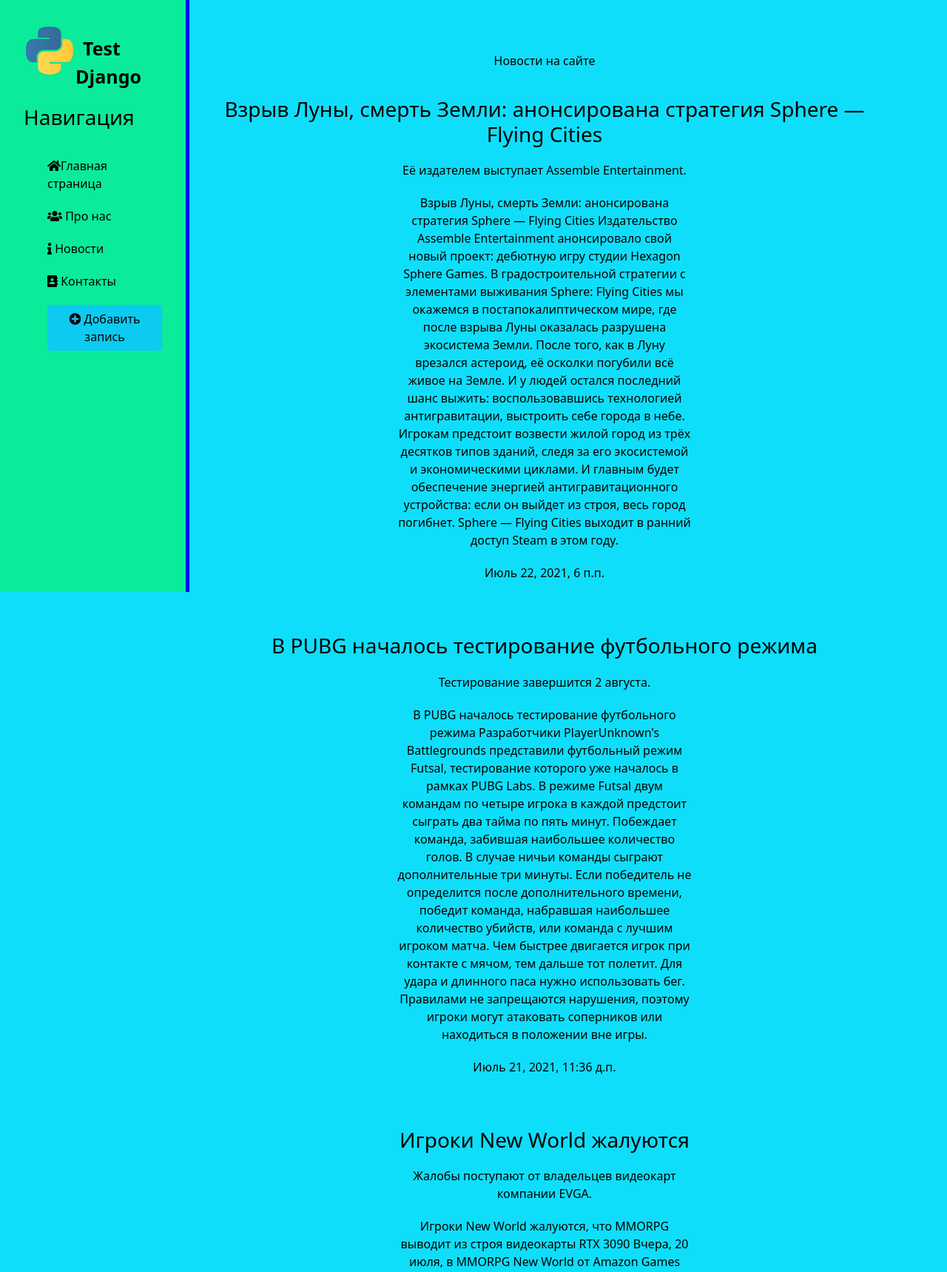
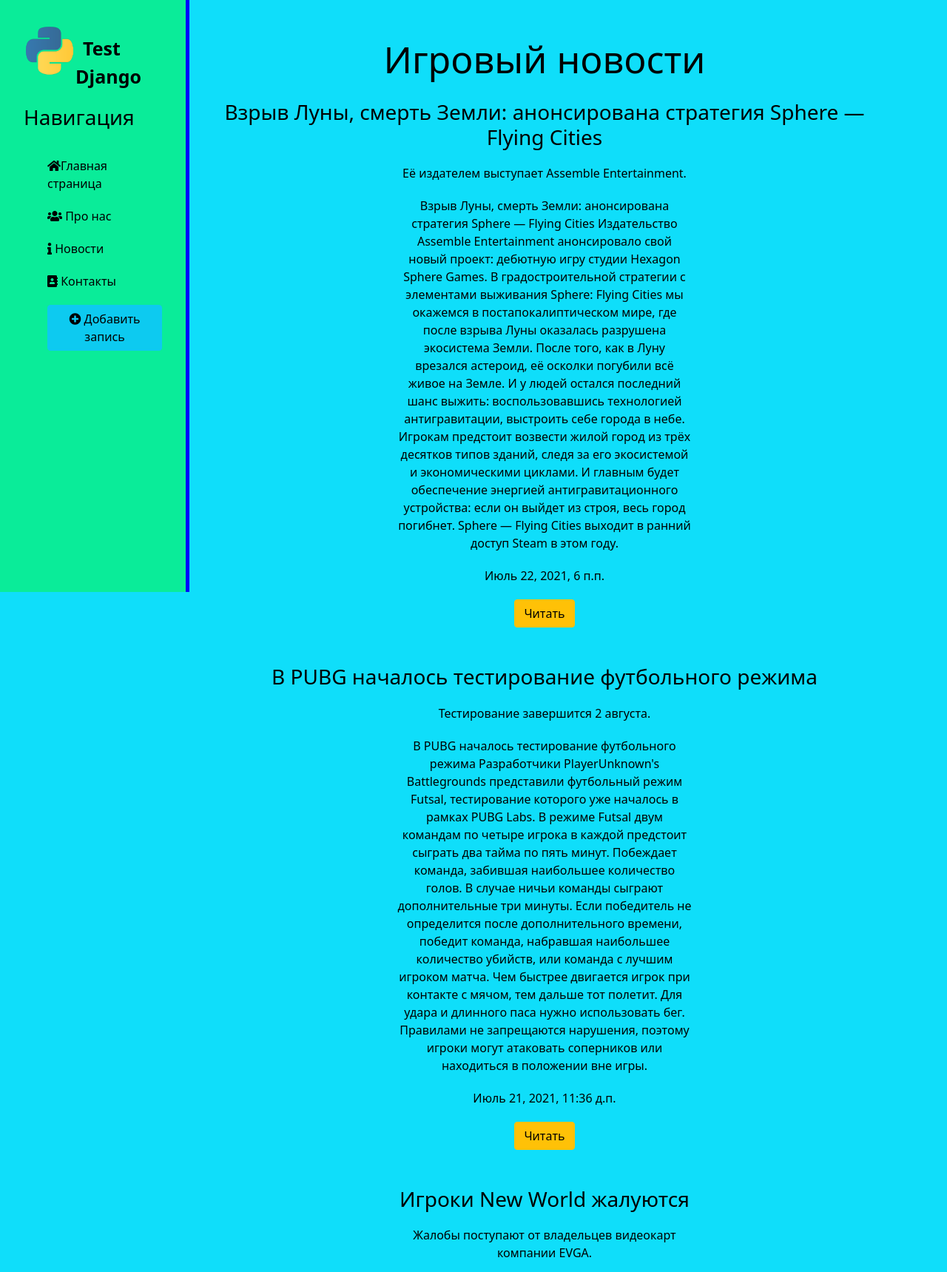
Before and after one commit to Piton2306/StudyDjango, a Django app: page /news/ in a window 1280 px wide. Shown: the top 1719 px of the page at 74% size. Run offline with Django 3.2, Linux system fonts and the light colour scheme; data comes from the database, SQL or seed files in the repository; some libraries are stand-ins or nearby versions.

Commit message:
lesson 10 result

```diff
--- a/Django/news/templates/news/news_home.html
+++ b/Django/news/templates/news/news_home.html
@@ -1,9 +1,8 @@
 {% extends 'main/layout.html' %}
-{% block title %}Новости на сайте{{ title }}{% endblock %}
+{% block title %}Новости на сайте{% endblock %}
 {% block content %}
 <div class='feature'>
-    <h1>{{ title }}</h1>
-    <p>Новости на сайте</p>
+    <h1>Игровый новости</h1>
         {% if news %}
         {% for el in news %}
         <div class = "alert">
@@ -11,6 +10,7 @@
             <p>{{ el.anons }}</p>
             <p>{{ el.full_text }}</p>
             <p>{{ el.date }}</p>
+            <a href="{%url 'news-detail' el.id%}" class="btn btn-warning" >Читать</a>
                 </div>
             {% endfor  %}
         {% else %}
--- a/Django/news/urls.py
+++ b/Django/news/urls.py
@@ -4,4 +4,5 @@
 urlpatterns = [
     path('', views.news_home, name='news_home'),
     path('create', views.create, name='create'),
-    ]
+    path('<int:pk>', views.news_detail_view.as_view(),name='news-detail',)
+]
--- a/Django/news/views.py
+++ b/Django/news/views.py
@@ -1,12 +1,18 @@
-from django.shortcuts import render,redirect
+from django.shortcuts import render, redirect
 from .models import article
 from .form import articleForm
+from django.views.generic import DetailView
 
 
-# Create your views here.
 def news_home(request):
     news = article.objects.order_by("-date")
     return render(request, 'news/news_home.html', {'news': news})
+
+
+class news_detail_view(DetailView):
+    model = article
+    template_name = 'news/detail_view.html'
+    context_object_name = 'article'
 
 
 def create(request):
```
Also changed, not shown: Django/news/templates/news/detail_view.html (added, +11 -0 lines).
